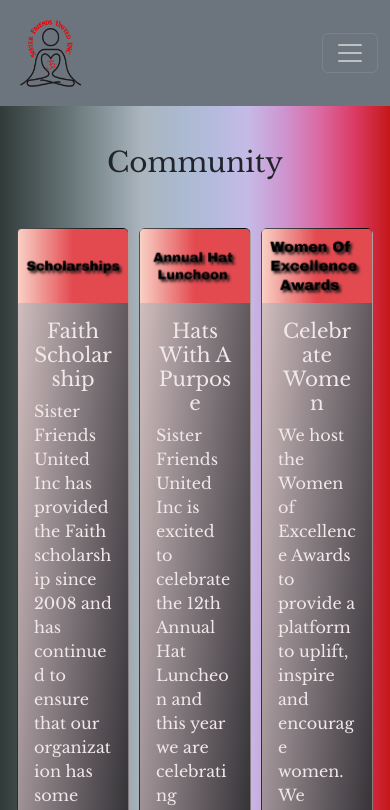
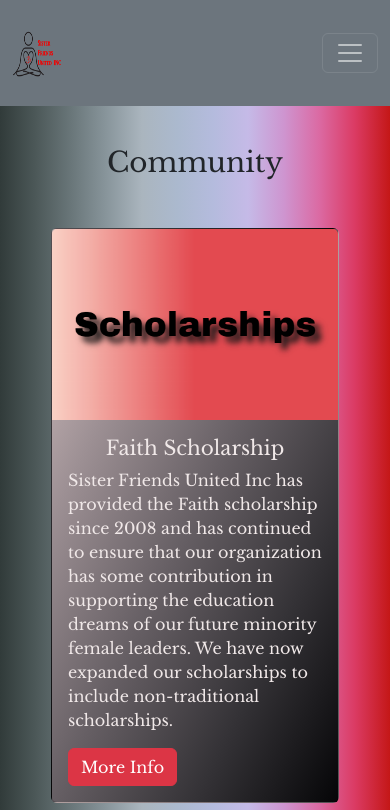
Before and after one commit to andreatheuidesigner/ifsc-3342-01, a plain HTML site: page sisterfriendsunitedinc/community.html in a window 390 px wide. Shown: the top 810 px of the page. Drawn offline with nearby package versions, Linux system fonts and the light colour scheme.

Commit message:
made update

```diff
--- a/sisterfriendsunitedinc/assets/css/style.scss
+++ b/sisterfriendsunitedinc/assets/css/style.scss
@@ -112,6 +112,11 @@ footer h6 a{
         flex-direction:column;
         margin:5px;
     }
+    .cards .container-sm{
+        display:grid;
+        grid-template-columns:.5fr;
+        justify-content:center;
+    }
     .about-container img{
         max-width:100%;
         place-items:center;
--- a/sisterfriendsunitedinc/community.html
+++ b/sisterfriendsunitedinc/community.html
@@ -23,7 +23,7 @@
   <nav class="navbar navbar-expand-lg navbar-dark bg-secondary static-top">
     <div class="container">
       <a class="navbar-brand" href="index.html">
-        <img src="assets/img/sfu.png" alt="..." height="80" width="150">
+        <img src="assets/img/logo1.png" alt="Sister Friends Logo" height="80" width="100">
       </a>
       <button class="navbar-toggler" type="button" data-bs-toggle="collapse" data-bs-target="#navbarSupportedContent" aria-controls="navbarSupportedContent" aria-expanded="false" aria-label="Toggle navigation">
         <span class="navbar-toggler-icon"></span>
```
Also changed, not shown: sisterfriendsunitedinc/directory.html (+1 -1 lines), sisterfriendsunitedinc/index.html (+1 -1 lines), sisterfriendsunitedinc/assets/css/style.css, sisterfriendsunitedinc/assets/img/logo1.png (added), 1 other file.
